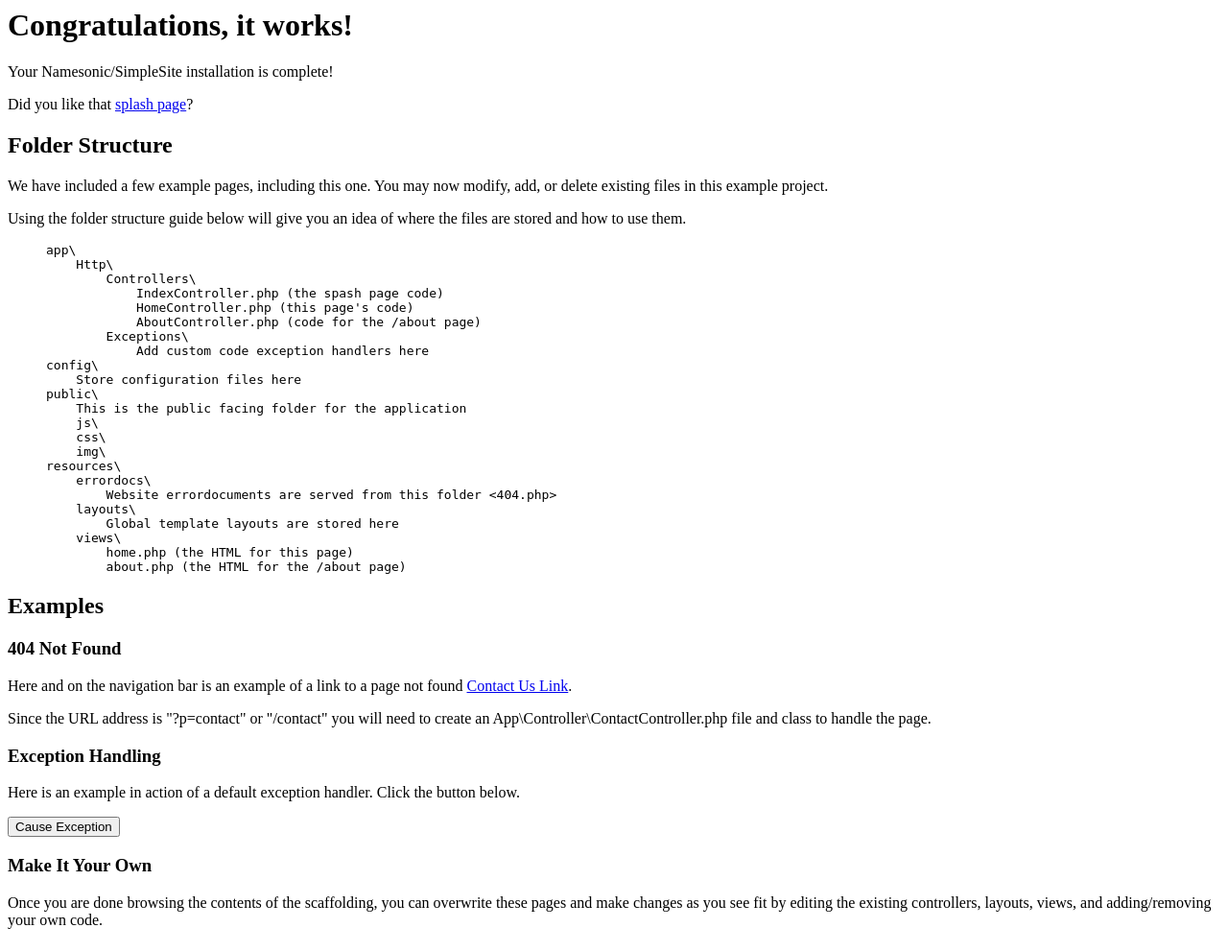
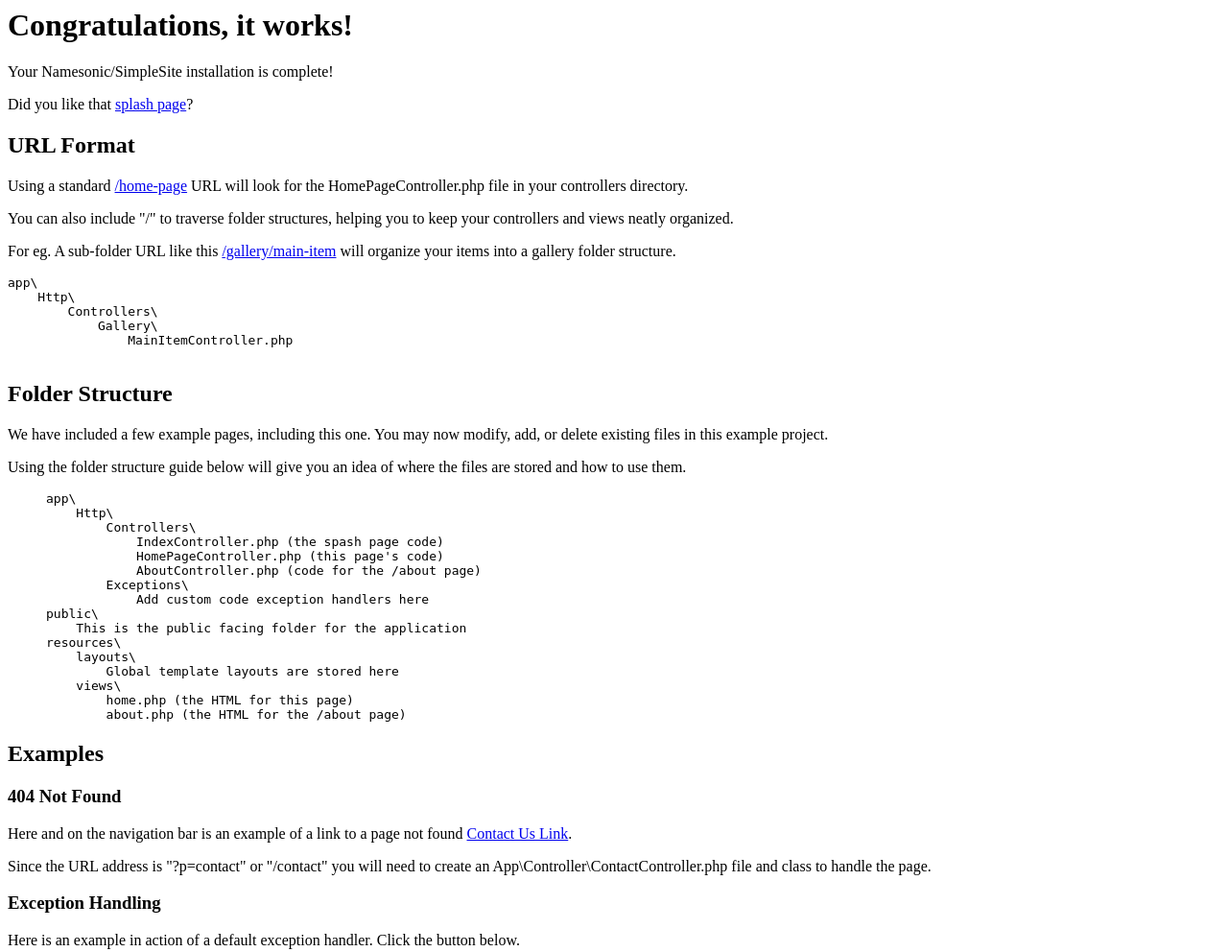
Before and after one commit to Namesonic/simple-site, a PHP site: page /resources/views/home.php in a window 1280 px wide. Shown: the top 992 px of the page at 96% size. Before the commit the page ends 968 px from the top, so only its background shows below. Run offline with PHP 8.4, Linux system fonts and the light colour scheme.

Commit message:
Implements a showcase/readme for hyphenated URL ability in v0.1.3
- changes HomeController into HomePageController
- updates urls to home page

```diff
--- a/app/Http/Controllers/HomeController.php
+++ b/app/Http/Controllers/HomePageController.php
@@ -4,7 +4,7 @@ namespace App\Http\Controllers;
 
 use SimpleSite\View\View;
 
-class HomeController extends Controller {
+class HomePageController extends Controller {
 
     public function __construct() {
         parent::__construct();
--- a/resources/layouts/public.php
+++ b/resources/layouts/public.php
@@ -7,7 +7,7 @@
 <body>
 
 <div class="w3-bar w3-black">
-    <a href="?p=home" class="w3-bar-item w3-button">Home</a>
+    <a href="?p=home-page" class="w3-bar-item w3-button">Home</a>
     <a href="?p=about" class="w3-bar-item w3-button">About</a>
     <a href="?p=contact" class="w3-bar-item w3-button">Contact</a>
 </div>
--- a/resources/layouts/splash.php
+++ b/resources/layouts/splash.php
@@ -17,7 +17,7 @@
             </small>
 
             <div class="w3-padding-32">
-                <a href="?p=home">Enter</a>
+                <a href="?p=home-page">Enter</a>
             </div>
 
         </div>
--- a/resources/views/home.php
+++ b/resources/views/home.php
@@ -9,6 +9,29 @@
     <div class="w3-container">
         <div class="w3-row">
             <div class="w3-half">
+
+                <h2>URL Format</h2>
+
+                <p>Using a standard <a href="?p=home-page">/home-page</a> URL will look for the HomePageController.php
+                    file in your controllers directory.</p>
+
+                <p>
+                    You can also include "/" to traverse folder structures, helping you to keep your controllers and
+                    views neatly organized.
+                </p>
+
+                <p>
+                    For eg. A sub-folder URL like this <a href="?p=gallery/main-item">/gallery/main-item</a> will organize
+                    your items into a gallery folder structure.
+                </p>
+
+                <pre>
+app\
+    Http\
+        Controllers\
+            Gallery\
+                MainItemController.php
+                </pre>
 
                 <h2>Folder Structure</h2>
 
@@ -28,20 +51,13 @@ app\
     Http\
         Controllers\
             IndexController.php (the spash page code)
-            HomeController.php (this page's code)
+            HomePageController.php (this page's code)
             AboutController.php (code for the /about page)
         Exceptions\
             Add custom code exception handlers here
-config\
-    Store configuration files here
 public\
     This is the public facing folder for the application
-    js\
-    css\
-    img\
 resources\
-    errordocs\
-        Website errordocuments are served from this folder <404.php>
     layouts\
         Global template layouts are stored here
     views\
```
Also changed, not shown: README.md.
